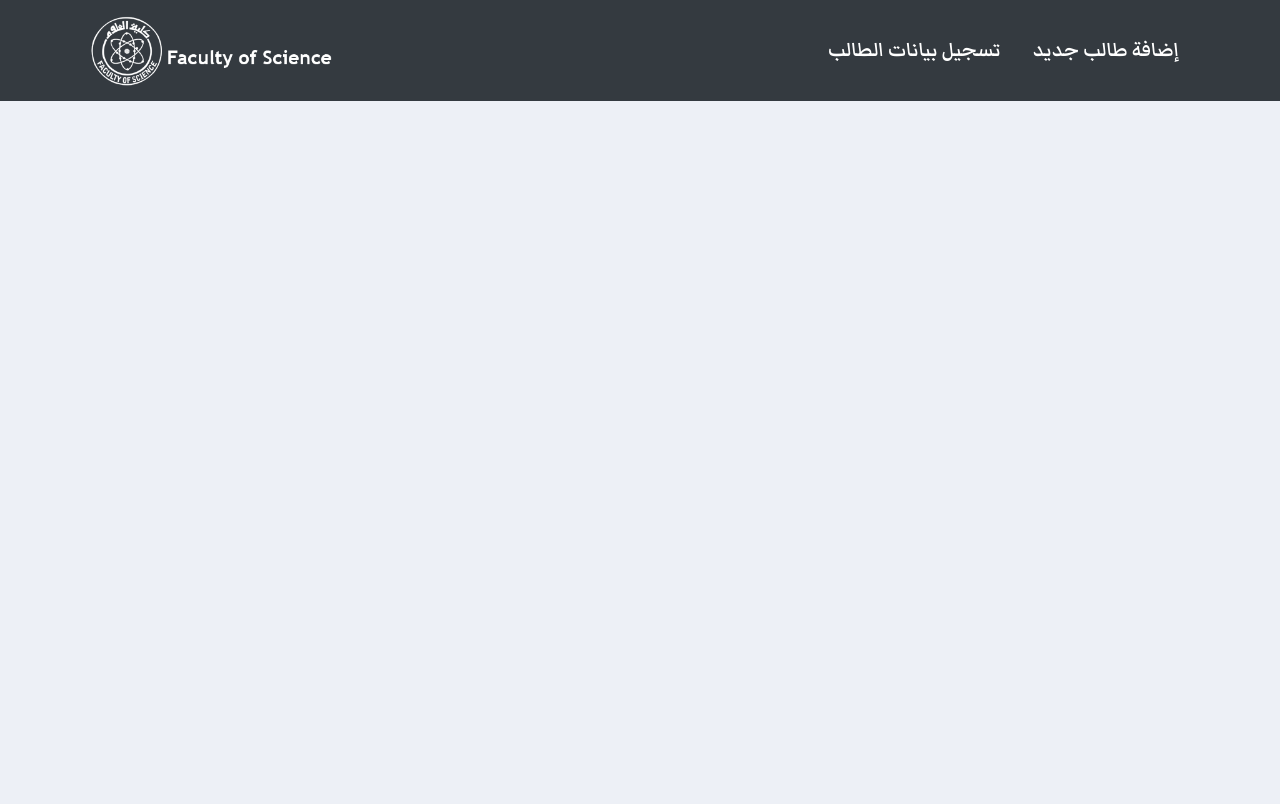
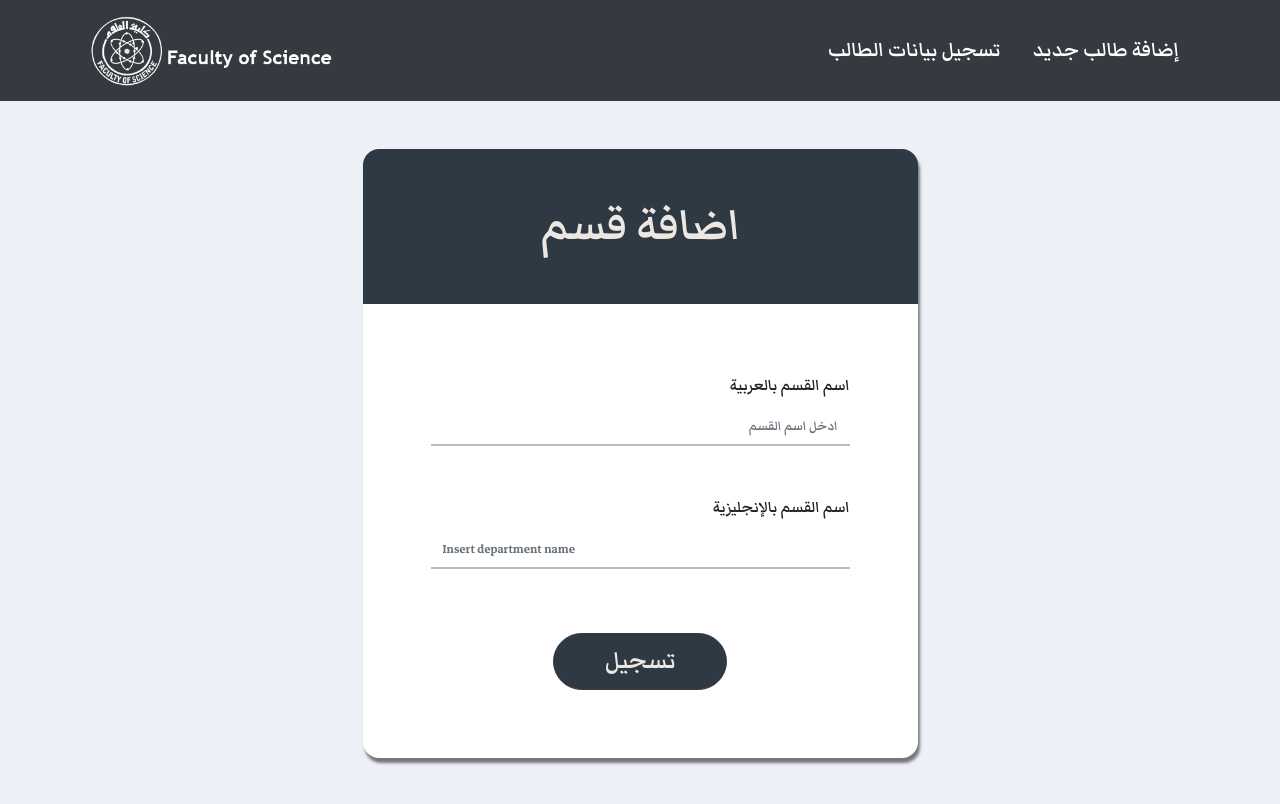
Before and after one commit to youssifYasser/post-graduate-system, a React (Create React App) app: page /AddDepartment in a window 1280 px wide. Built offline with nearby package versions, Linux system fonts and the light colour scheme.

Commit message:
Added and finished Add-Department page

```diff
--- a/src/App.js
+++ b/src/App.js
@@ -5,6 +5,7 @@ import Home from './Components/home-page/homePage-container'
 import Navbar from './Components/navbar/navbar-container'
 import AddStudent from './Components/add-student/addStudent-container'
 import StudentData from './Components/Student-data-registration/StudentDataRegisteration'
+import AddDepartment from './Components/add-department/addDepartment-container'
 
 const App = () => {
   return (
@@ -14,6 +15,7 @@ const App = () => {
         <Route exact path='/' component={Home} />
         <Route exact path='/AddStudent' component={AddStudent} />
         <Route exact path='/StudentData' component={StudentData} />
+        <Route exact path='/AddDepartment' component={AddDepartment}/>
       </Switch>
     </BrowserRouter>
   )
--- /dev/null
+++ b/src/Components/add-department/addDepartment-container.js
@@ -0,0 +1,87 @@
+import React, { useState } from 'react'
+import Swal from 'sweetalert2'
+import 'animate.css/animate.min.css'
+import axios from 'axios'
+
+import AddDepartmentView from './addDepartment-view'
+
+const AddDepartment = () => {
+  const [validated, setValidated] = useState(false)
+  const [department, setDepartment] = useState({
+    arabicName: '',
+    englishName: ''
+  })
+
+  const handleChange = (event) => {
+    const { name, value } = event.target
+    setDepartment({ ...department, [name]: value })
+  }
+
+  const handleSubmit = (event) => {
+    event.preventDefault()
+    const form = event.currentTarget
+
+    if (form.checkValidity() === false) {
+      setValidated(true)
+      event.stopPropagation()
+    } else {
+      swalReg()
+    }
+  }
+
+  const swalReg = () => {
+    Swal.fire({
+      icon: 'info',
+      title: 'هل أنت متأكد من تسجيل القسم ؟',
+      showCancelButton: true,
+      showConfirmButton: true,
+      confirmButtonColor: '#01ad01',
+      confirmButtonText: 'نعم ، سجل',
+      cancelButtonText: 'لا ، عودة',
+      cancelButtonColor: '#2f3944',
+    }).then((result) => {
+      if (result.isConfirmed) {
+        Swal.fire({
+          icon: 'success',
+          title: 'تمت إضافة القسم بنجاح',
+          showConfirmButton: false,
+          timer: 2000,
+        })
+        console.log(JSON.stringify(department))
+
+        const options = {
+          url: 'http://localhost:8000/api/addStudentData',
+          method: 'post',
+          data: JSON.stringify(department),
+          headers: {
+            Accept: 'application/json',
+            'Content-Type': 'application/json;charset=UTF-8',
+          },
+        }
+        axios(options)
+          .then((response) => {
+            console.log(response)
+          })
+          .catch((err) => {
+            console.log(err)
+          })
+
+        setTimeout(() => {
+          window.location.href =
+            window.location.pathname +
+            window.location.search +
+            window.location.hash
+        }, 2000)
+      }
+    })
+  }
+  return (
+    <AddDepartmentView
+      validated={validated}
+      handleChange={handleChange}
+      handleSubmit={handleSubmit}
+    />
+  )
+}
+
+export default AddDepartment
--- /dev/null
+++ b/src/Components/add-department/addDepartment-style.css
@@ -0,0 +1,96 @@
+/* .addStudent{
+    font-family: 'Markazi Text', serif;
+} */
+
+.addStudent .header{
+    padding: 20px;
+    background: #2f3944 !important;
+    color: #ece8e1;
+    font-size: 55px;
+    border-radius: 1rem 1rem 0rem 0rem;
+    max-width: 50%;
+    margin-left: auto;
+    margin-right: auto;
+    box-shadow: 2px 5px 3px 0px rgba(0, 0, 0, 0.5);
+    transition: box-shadow 0.3s linear;
+}
+.addStudent .header p{
+    margin-top: 16px;
+}
+.addStudent .main{
+    padding: 20px;
+    background-color: #fff;
+    border-radius: 0rem 0rem 1rem 1rem;
+    max-width: 50%;
+    margin-left: auto;
+    margin-right: auto;
+    box-shadow: 2px 5px 3px 0px rgba(0, 0, 0, 0.5);
+    transition: box-shadow 0.3s linear;
+}
+/* .addStudent .main:hover,
+.addStudent .header:hover{
+    box-shadow: 4px 10px 5px 0px rgba(0, 0, 0, 0.5);
+} */
+.addStudent .main .form-control{
+    border-top: none;
+    border-left: none;
+    border-right: none;
+    border-bottom: solid #bebdbc 2px;
+    border-radius: 0;
+}
+.addStudent .main .form-control:focus{
+    border-radius: 0.25rem;
+    border: none;
+    background-color: #edf0f6;
+}
+.addStudent .main .form-label{
+    font-size: 1.2rem;
+}
+.addStudent .regBtn{
+    background: #2f3944;
+    color: #ece8e1;
+    padding: 5px 50px;
+    border-radius: 2rem;
+    font-size: 30px;
+
+}
+
+/*start of Responsive*/
+/*@media (max-height: 695px){
+    .addStudent .main{
+        padding: 5px 20px
+    }
+    .addStudent .regBtn{
+        padding: 5px 50px;
+        font-size: 25px;
+        margin-top: -10px;
+        margin-bottom: -10px;
+    }
+}*/
+
+@media (max-width:992px){
+    .addStudent .header,
+    .addStudent .main{
+        max-width: 90%;
+    }
+}
+
+@media (max-width:360px){
+    .addStudent .header{
+        font-size: 40px;
+    }
+
+    .addStudent .header,
+    .addStudent .main{
+        max-width: 100%;
+    }
+
+    .addStudent .main .form{
+        margin: 0 !important;
+    }
+
+    .addStudent .regBtn{
+        font-size: 25px;
+    }
+}
+/*End of Responsive*/
--- /dev/null
+++ b/src/Components/add-department/addDepartment-view.js
@@ -0,0 +1,61 @@
+import React from 'react'
+import { Container, Form, Button } from 'react-bootstrap'
+
+import './addDepartment-style.css'
+
+function AddDepartment(props) {
+  const state = props
+  return (
+    <Container className='addStudent mt-5 mb-5'>
+      <div className='header'>
+        <p className='text-center'>اضافة قسم</p>
+      </div>
+
+      <div className='main'>
+        <Form
+          className='text-right m-5 mb-5 form'
+          noValidate
+          validated={state.validated}
+          onSubmit={state.handleSubmit}
+        >
+          <Form.Group className='mb-5'>
+            <Form.Label>اسم القسم بالعربية</Form.Label>
+            <Form.Control
+              name='arabicName'
+              placeholder='ادخل اسم القسم'
+              onChange={state.handleChange}
+              pattern='^[\u0600-\u065F\u066A-\u06EF\u06FA-\u06FF ]+$'
+              required
+            />
+            <Form.Control.Feedback type='invalid'>
+              من فضلك أدخل الاسم باللغة العربية فقط.
+            </Form.Control.Feedback>
+          </Form.Group>
+
+          <Form.Group className='mb-5'>
+            <Form.Label>اسم القسم بالإنجليزية</Form.Label>
+            <Form.Control
+              className='text-left'
+              name='englishName'
+              placeholder='Insert department name'
+              onChange={state.handleChange}
+              pattern='^[a-zA-Z$@$!%*?&#^-_. +]+$'
+              required
+            />
+            <Form.Control.Feedback type='invalid'>
+              من فضلك أدخل الاسم باللغة الإنجليزية فقط.
+            </Form.Control.Feedback>
+          </Form.Group>
+
+          <div className='text-center pt-3'>
+            <Button variant='dark' className='regBtn' type='submit'>
+              تسجيل
+            </Button>
+          </div>
+        </Form>
+      </div>
+    </Container>
+  )
+}
+
+export default AddDepartment
```
